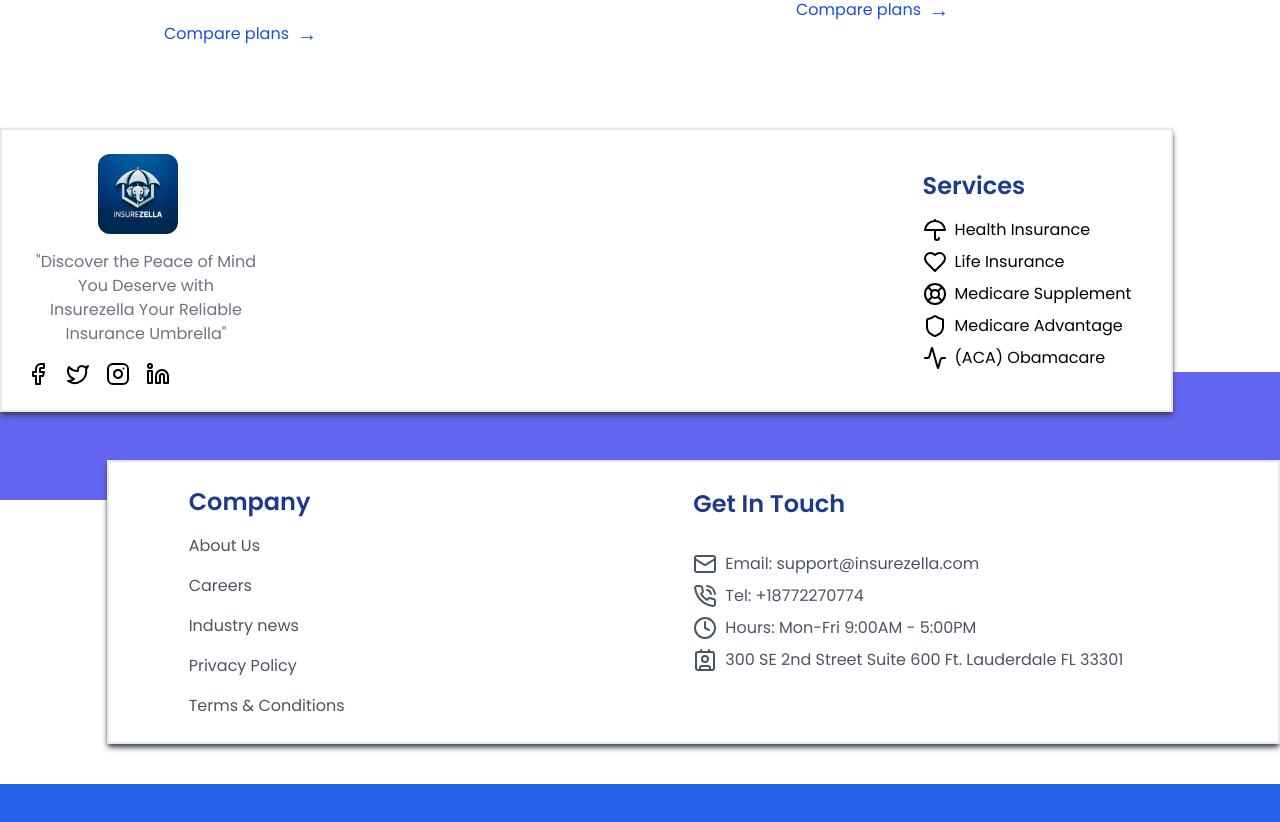
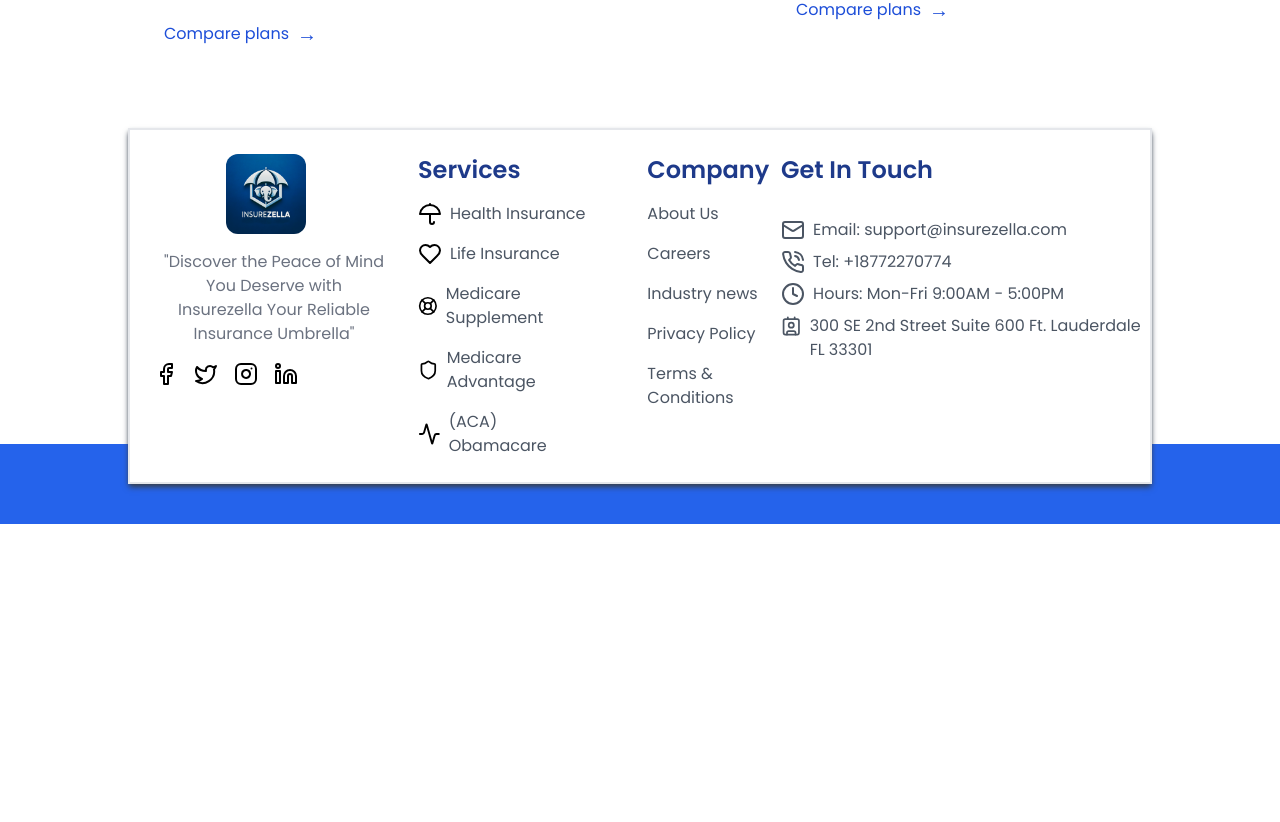
Before and after one commit to SaibotLi/Landing-Page-Insurezella, a React (Vite) app in the folder Challenge_A/: page / in a window 1280 px wide. Shown: the part 3740-4562 px from the top of the page. After the commit the page ends 4264 px from the top, so only its background shows below. Built offline with nearby package versions, Linux system fonts and the light colour scheme.

Commit message:
Footer styled for lg screens and above

```diff
--- a/Challenge_A/src/sections/Footer.jsx
+++ b/Challenge_A/src/sections/Footer.jsx
@@ -15,7 +15,7 @@ const Footer = () => {
   return (
     <footer className="w-full">
       {/* First container */}
-      <div className="w-11/12 grid grid-cols-2 justify-items-start border-2 shadow-md translate-y-10 bg-white shadow-gray-700 py-6">
+      <div className="lg:w-4/5 lg:flex lg:mx-auto lg:justify-around w-11/12 grid grid-cols-2 justify-items-start border-2 shadow-md translate-y-10 bg-white shadow-gray-700 py-6">
         {/* Logo, span, icons */}
         <div className="text-right mx-4">
           <img
@@ -34,26 +34,57 @@ const Footer = () => {
             <Linkedin />
           </div>
         </div>
-        <div className="flex-col justify-self-end mt-4  mx-4s">
+        <div className="flex-col justify-self-end mx-4">
           {/* H2, column with <img> icon + <span> */}
           <h2 className="text-blue-900 font-semibold text-2xl">Services</h2>
-          <div className="flex-col space-y-2 mt-4 mr-10">
+          <div className="flex-col space-y-2 lg:space-y-4 mt-4 mr-10">
             {insuranceTypes.map((insurance, index) => {
               const Icon = insurance.Icon;
               return (
                 <div key={index} className="flex space-x-2 items-center">
                   <Icon className="w-6 h-6" />
-                  <span>{insurance.label}</span>
+                  <span className="text-gray-600">{insurance.label}</span>
                 </div>
               );
             })}
           </div>
         </div>
+        <div className="hidden lg:flex flex-col space-y-4">
+          <h2 className="text-blue-900 font-semibold text-2xl">Company</h2>
+          <span className="text-gray-600">About Us</span>
+          <span className="text-gray-600">Careers</span>
+          <span className="text-gray-600">Industry news</span>
+          <span className="text-gray-600">Privacy Policy</span>
+          <span className="text-gray-600">Terms & Conditions</span>
+        </div>
+        <div className="hidden lg:flex flex-col">
+          <h2 className="text-blue-900 font-semibold text-2xl mb-8">
+            Get In Touch
+          </h2>
+          <div className="space-y-2">
+            <span className="flex text-gray-600">
+              <Mail className="mr-2" />
+              Email: support@insurezella.com
+            </span>
+            <span className="flex text-gray-600">
+              <PhoneCall className="mr-2" />
+              Tel: +18772270774
+            </span>
+            <span className="flex text-gray-600">
+              <Clock className="mr-2" />
+              Hours: Mon-Fri 9:00AM - 5:00PM
+            </span>
+            <span className="flex text-gray-600">
+              <Contact className="mr-2" />
+              300 SE 2nd Street Suite 600 Ft. Lauderdale FL 33301
+            </span>
+          </div>
+        </div>
       </div>
       {/* Box Divider */}
-      <div className="w-full h-32 bg-indigo-500">Box</div>
+      <div className="lg:hidden w-full h-32 bg-indigo-500">Box</div>
       {/* Second container */}
-      <div className="w-full flex justify-end relative">
+      <div className="lg:hidden w-full flex justify-end relative">
         <div className="w-11/12 grid grid-cols-2 border-2 bg-white shadow-gray-700 shadow-md -translate-y-10 py-6">
           <div className="flex flex-col space-y-4 ml-20">
             <h2 className="text-blue-900 font-semibold text-2xl">Company</h2>
```
